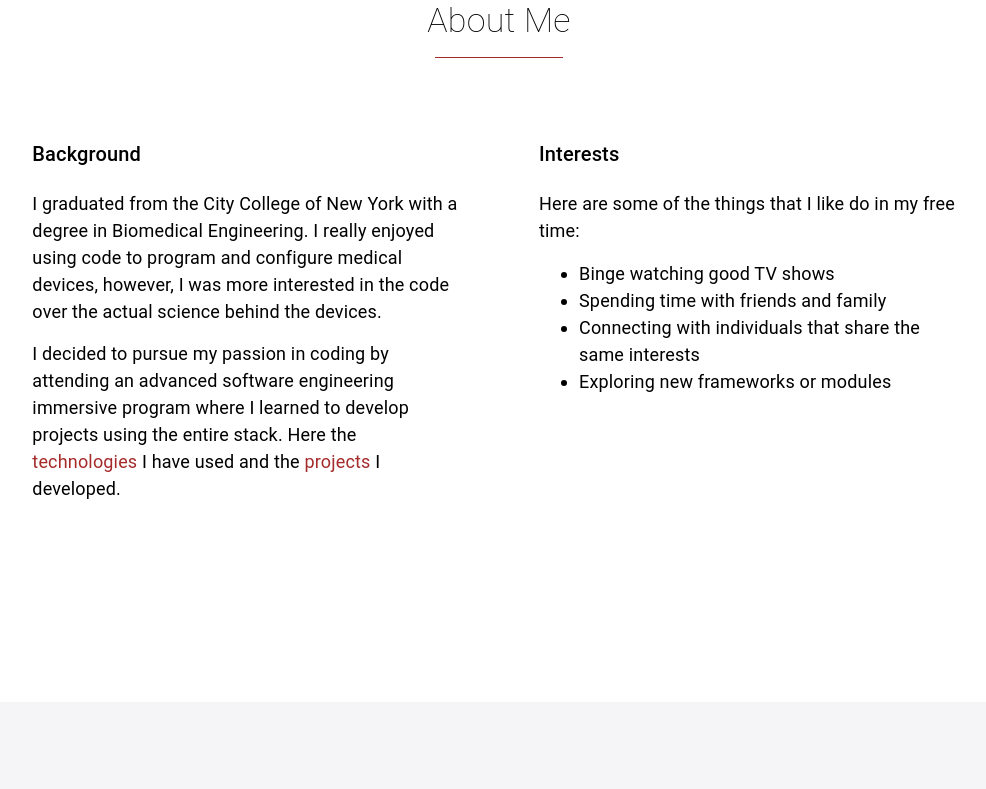
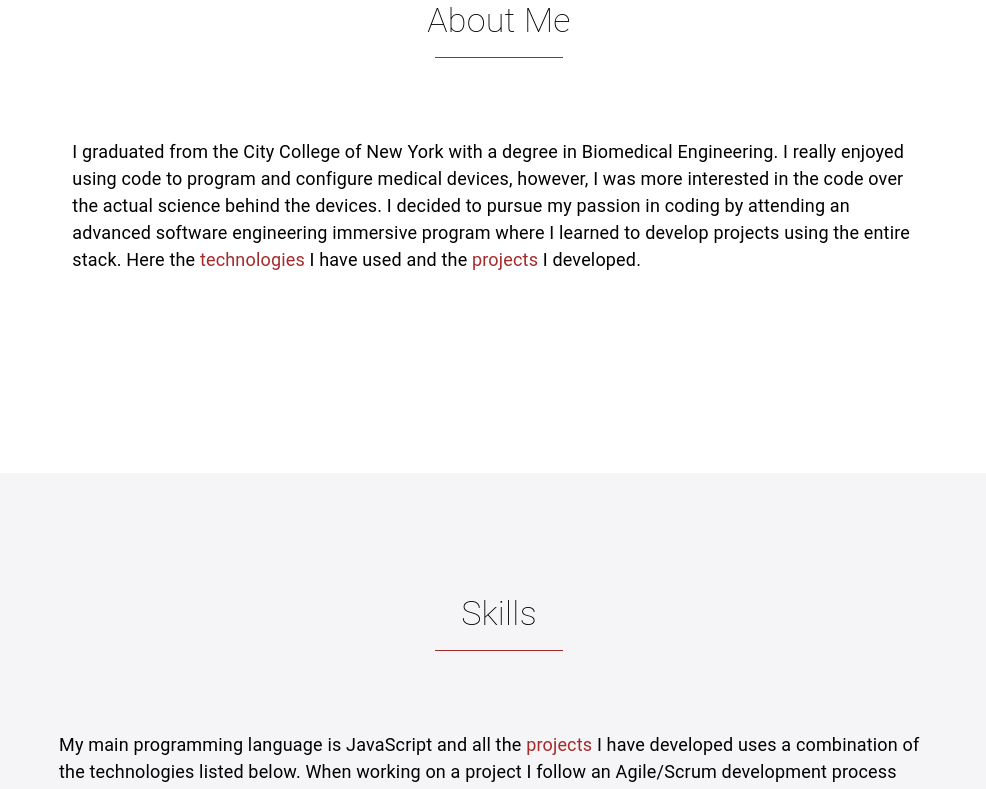
Before and after one commit to ericlus/portfolio, a React (Create React App) app in the folder client/: page / in a window 1280 px wide. Shown: the part 920-1709 px from the top of the page, without its empty margins (141-1127 px from the left). Built offline with nearby package versions, Linux system fonts and the light colour scheme; the HTML template or start-up script is replaced by a standard one.

Commit message:
Removed interests section

```diff
--- a/client/src/About.jsx
+++ b/client/src/About.jsx
@@ -19,22 +19,15 @@ const About = () => {
           style={{ backgroundColor: "brown", margin: "auto", width: "10%" }}
         />
       </Grid>
-
-      <Grid item xs={4} style={{ margin: "80px 40px" }}>
-        <Typography variant="h6" style={{ marginBottom: "20px" }}>
-          Background
-        </Typography>
-        <Typography style={{ marginBottom: "15px", fontSize: "18px" }}>
+      <Grid item xs={8} style={{ margin: "80px 40px" }}>
+        <Typography style={{ fontSize: "18px" }}>
           I graduated from the City College of New York with a degree in
           Biomedical Engineering. I really enjoyed using code to program and
           configure medical devices, however, I was more interested in the code
-          over the actual science behind the devices.
-        </Typography>
-
-        <Typography style={{ fontSize: "18px" }}>
-          I decided to pursue my passion in coding by attending an advanced
-          software engineering immersive program where I learned to develop
-          projects using the entire stack. Here the{" "}
+          over the actual science behind the devices. I decided to pursue my
+          passion in coding by attending an advanced software engineering
+          immersive program where I learned to develop projects using the entire
+          stack. Here the{" "}
           <Link href="#Skills" style={{ cursor: "pointer", color: "brown" }}>
             technologies
           </Link>{" "}
@@ -45,22 +38,6 @@ const About = () => {
           I developed.
         </Typography>
       </Grid>
-      <Grid item xs={4} style={{ margin: "80px 40px" }}>
-        <Typography variant="h6" style={{ marginBottom: "20px" }}>
-          Interests
-        </Typography>
-        <Typography style={{ fontSize: "18px" }}>
-          Here are some of the things that I like do in my free time:
-        </Typography>
-        <ul>
-          <Typography style={{ fontSize: "18px" }}>
-            <li>Binge watching good TV shows</li>
-            <li>Spending time with friends and family</li>
-            <li>Connecting with individuals that share the same interests</li>
-            <li>Exploring new frameworks or modules</li>
-          </Typography>
-        </ul>
-      </Grid>
     </Grid>
   );
 };
--- a/client/src/Skills.jsx
+++ b/client/src/Skills.jsx
@@ -46,10 +46,14 @@ const Skills = () => {
       alignItems="flex-start"
       style={{ maxWidth: "1440px", margin: "auto" }}
     >
-      <Grid item xs={12} style={{ textAlign: "center" }}>
+      <Grid item xs={12}>
         <Typography
           variant="h4"
-          style={{ fontWeight: "100", marginBottom: "15px" }}
+          style={{
+            fontWeight: "100",
+            marginBottom: "15px",
+            textAlign: "center"
+          }}
         >
           Skills
         </Typography>
```
